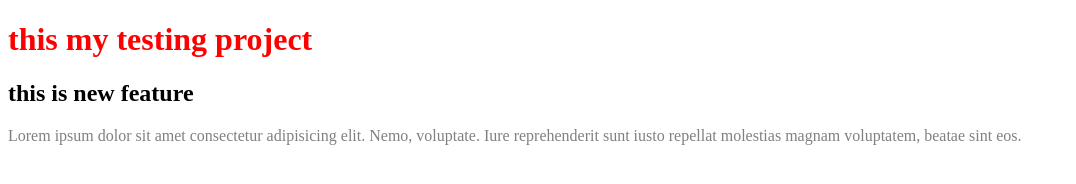
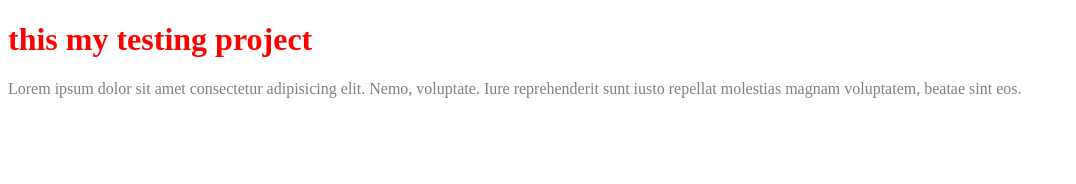
Before and after one commit to MaheshSuryvanshi/localrepo, a plain HTML site: page index.html in a window 1280 px wide. Shown: the whole page, without its empty margins (0-1076 px from the left). Drawn offline with Linux system fonts and the light colour scheme.

```diff
--- a/index.html
+++ b/index.html
@@ -10,7 +10,7 @@
 <h1>
     this my testing project
 </h1>
-<h2>this is new feature</h2>
+
 <p>Lorem ipsum dolor sit amet consectetur adipisicing elit. Nemo, voluptate.
     Iure reprehenderit sunt iusto repellat molestias magnam voluptatem, beatae sint eos.</p>
 
```
